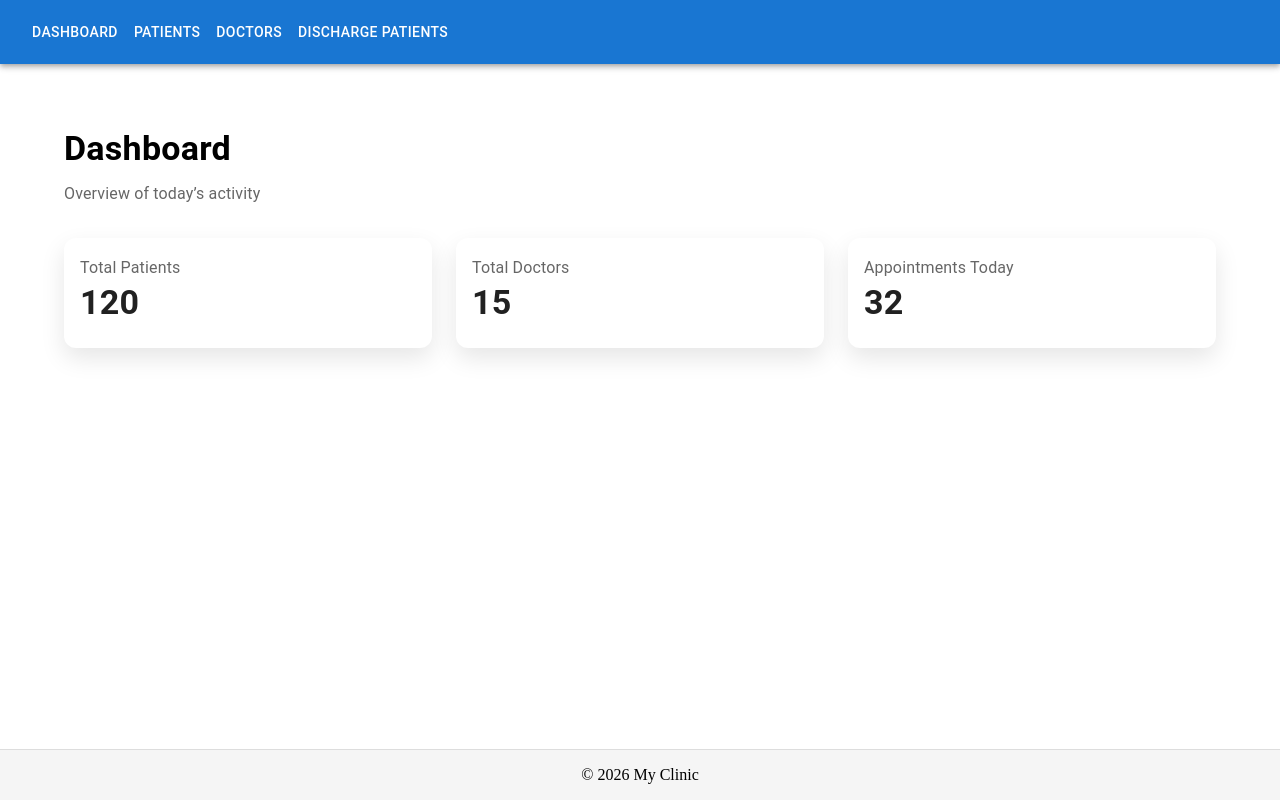
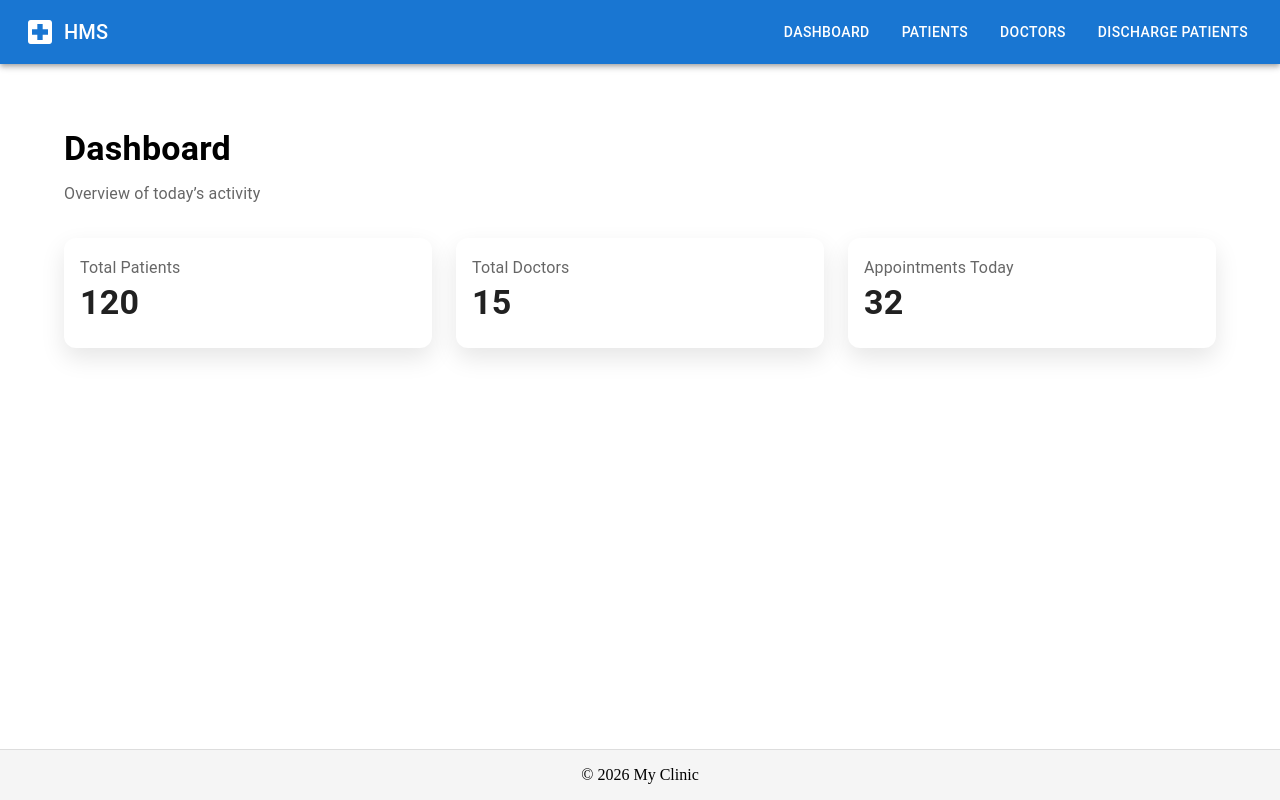
Before and after one commit to akhilkashyap1/Hospitality-Management-System, a Next.js app: page / in a window 1280 px wide. Built offline with nearby package versions, Linux system fonts and the light colour scheme.

Commit message:
FE: Nav bar changes making it responsive and adding icon to the title of the nav bar.

```diff
--- a/app/components/Navbar.tsx
+++ b/app/components/Navbar.tsx
@@ -1,26 +1,95 @@
 "use client";
 
-import { AppBar, Toolbar, Button } from "@mui/material";
+import React, { useState } from "react";
+import {
+  AppBar,
+  Toolbar,
+  Button,
+  IconButton,
+  Drawer,
+  List,
+  ListItem,
+  ListItemButton,
+  ListItemText,
+  Box,
+  Typography,
+} from "@mui/material";
+import MenuIcon from "@mui/icons-material/Menu";
+import LocalHospitalIcon from "@mui/icons-material/LocalHospital";
 import Link from "next/link";
 
 const Navbar = () => {
+  const [drawerOpen, setDrawerOpen] = useState(false);
+
+  const navLinks = [
+    { title: "Dashboard", href: "/" },
+    { title: "Patients", href: "/patients" },
+    { title: "Doctors", href: "/doctors" },
+    { title: "Discharge Patients", href: "/patients/DischargePatients" },
+  ];
+
+  const toggleDrawer = (open: boolean) => () => {
+    setDrawerOpen(open);
+  };
+
   return (
-    <AppBar position="static">
-      <Toolbar>
-        <Button color="inherit" component={Link} href="/">
-          Dashboard
-        </Button>
-        <Button color="inherit" component={Link} href="/patients">
-          Patients
-        </Button>
-        <Button color="inherit" component={Link} href="/doctors">
-          Doctors
-        </Button>
-        <Button color="inherit" component={Link} href="/patients/DischargePatients">
-          Discharge Patients
-        </Button>
-      </Toolbar>
-    </AppBar>
+    <>
+      <AppBar position="static">
+        <Toolbar sx={{ display: "flex", justifyContent: "space-between" }}>
+        <Box sx={{ display: "flex", alignItems: "center", gap: 1 }}>
+          <LocalHospitalIcon sx={{ fontSize: 32 }} />
+          <Typography variant="h6" component="div">
+            HMS
+          </Typography>
+        </Box>
+
+          {/* Desktop links */}
+          <Box sx={{ display: { xs: "none", sm: "flex" }, gap: 2 }}>
+            {navLinks.map((link) => (
+              <Button
+                key={link.title}
+                color="inherit"
+                component={Link}
+                href={link.href}
+              >
+                {link.title}
+              </Button>
+            ))}
+          </Box>
+
+          {/* Mobile menu button */}
+          <Box sx={{ display: { xs: "flex", sm: "none" } }}>
+            <IconButton
+              color="inherit"
+              edge="start"
+              onClick={toggleDrawer(true)}
+            >
+              <MenuIcon />
+            </IconButton>
+          </Box>
+        </Toolbar>
+      </AppBar>
+
+      {/* Mobile Drawer */}
+      <Drawer anchor="left" open={drawerOpen} onClose={toggleDrawer(false)}>
+        <Box
+          sx={{ width: 250 }}
+          role="presentation"
+          onClick={toggleDrawer(false)}
+          onKeyDown={toggleDrawer(false)}
+        >
+          <List>
+            {navLinks.map((link) => (
+              <ListItem key={link.title} disablePadding>
+                <ListItemButton component={Link} href={link.href}>
+                  <ListItemText primary={link.title} />
+                </ListItemButton>
+              </ListItem>
+            ))}
+          </List>
+        </Box>
+      </Drawer>
+    </>
   );
 };
 
```
